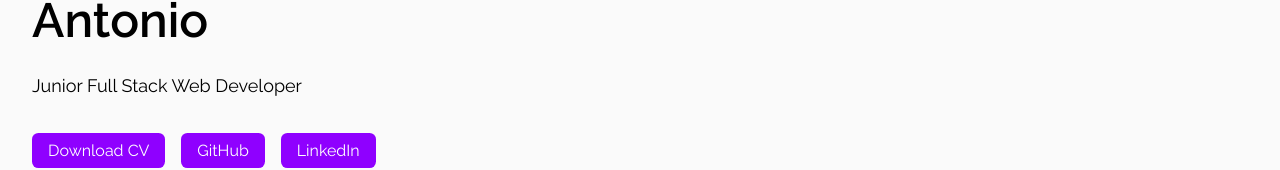
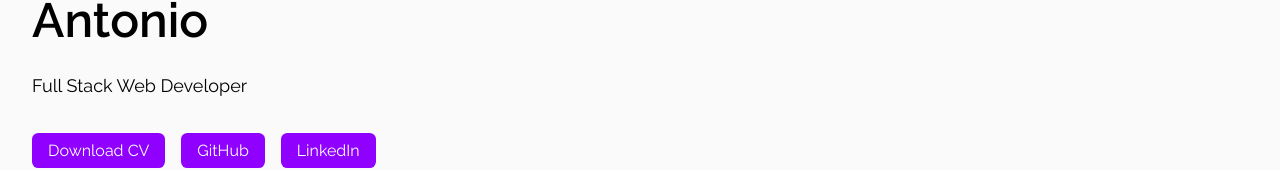
Before and after one commit to AntonioJRuizG/My_Portfolio, a React (Vite) app: page / in a window 1280 px wide. Shown: the part 363-533 px from the top of the page. Built offline with nearby package versions, Linux system fonts and the light colour scheme.

Commit message:
Minor home update

```diff
--- a/src/sections/home/home.jsx
+++ b/src/sections/home/home.jsx
@@ -6,7 +6,7 @@ import MediaButton from '../../components/button/button.jsx';
 
 export const LinksList = [
   {
-    link: 'https://docs.google.com/document/d/1Ohh9XJlq1adzN3chfmWi1-zgHsK96L7Nvxcge2MShqI/edit?usp=sharing',
+    link: 'https://docs.google.com/document/d/12Q2hK3DC6aiJI2w775cZ2pK9EC-rfG5qyll2gWdwb3o/edit?usp=sharing',
     text: 'Download CV',
   },
   {
@@ -23,7 +23,7 @@ export default function Home() {
   return (
     <section id="home" className={`${styles.homeSection} home`}>
       <h1> Hello, I'm Antonio</h1>
-      <p>Junior Full Stack Web Developer</p>
+      <p>Full Stack Web Developer</p>
 
       <ul>
         {LinksList.map((item) => (
--- a/src/sections/home/home.module.scss
+++ b/src/sections/home/home.module.scss
@@ -19,6 +19,7 @@
     margin: 1rem 0 1.5rem 0;
     font-family: $font_default;
     font-size: 1.125rem;
+    white-space: nowrap;
   }
 
   ul {
```
